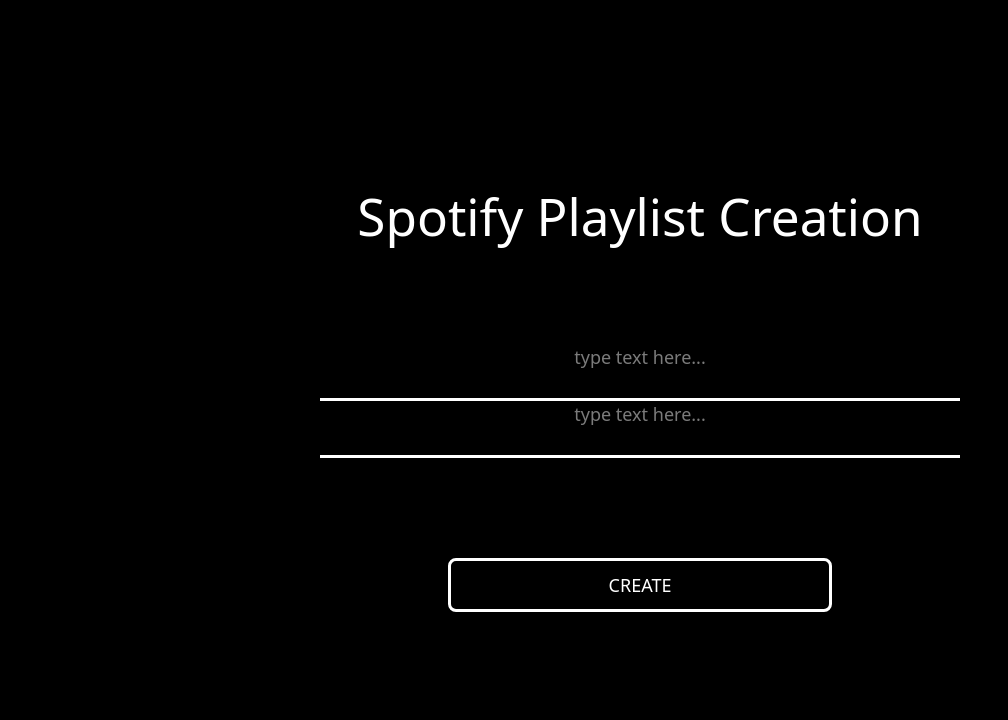
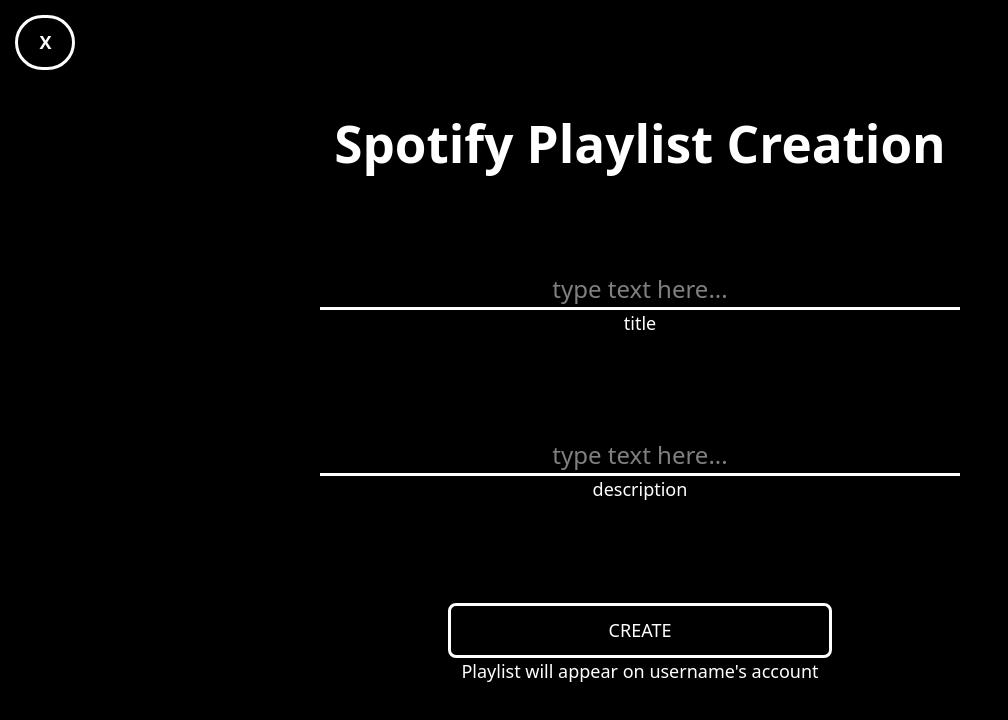
Before and after one commit to diuekwx/IPUTYOUON, a React (Vite) app: page /playlist-creation in a window 1280 px wide. Shown: the top 720 px of the page, without its empty margins (0-1008 px from the left). Built offline with nearby package versions, Linux system fonts and the light colour scheme.

Commit message:
update playlist creation page

```diff
--- a/src/Components/PlaylistCreation.css
+++ b/src/Components/PlaylistCreation.css
@@ -6,6 +6,13 @@
     height: 100vh;
     width: 100vw;
     gap: 100px;
+}
+
+.playlist-creation div {
+    display: flex;
+    flex-direction: column;
+    justify-content: center;
+    align-items: center;
 }
 
 .playlist-creation h1 {
@@ -33,8 +40,33 @@
     resize: none;
     border: none;
     border-bottom: 3px solid white;
-    color: whitesmoke;
-    font-size: 18px;
+    color: white;
+    font-size: 24px;
     text-align: center;
     width: 50vw;
 }
+
+.playlist-creation textarea:focus {
+    outline: none;
+}
+
+.playlist-creation p {
+    width: 50vw;
+    text-align: center;
+    font-size: 18px;
+    color: white;
+}
+
+.playlist-creation .cancel {
+    position: absolute;
+    width: 60px;
+    border-radius: 50px;
+    text-align: center;
+    top: 15px;
+    left: 15px;
+}
+
+.playlist-creation .cancel:hover {
+    border-color: hotpink;
+    color: hotpink;
+}
--- a/src/Components/PlaylistCreation.tsx
+++ b/src/Components/PlaylistCreation.tsx
@@ -1,5 +1,6 @@
 import { useState, useEffect } from "react";
 import { useSearchParams } from 'react-router-dom';
+import { useNavigate } from 'react-router-dom';
 import './PlaylistCreation.css';
 
 export default function PlaylistCreation() {
@@ -8,6 +9,7 @@ export default function PlaylistCreation() {
     const [desc, setDesc] = useState('');
     const [searchParams] = useSearchParams();
     const sessionId = searchParams.get('session');
+    const navigate = useNavigate();
 
 
     const printStuff = () => {
@@ -53,22 +55,35 @@ export default function PlaylistCreation() {
 
     return (
         <div className="playlist-creation">
-            <h1>Spotify Playlist Creation</h1>
+            <h1><b>Spotify Playlist Creation</b></h1>
 
             <div>
                 <textarea id="title"
                     value={name}
                     onChange={(e) => setName(e.target.value)}
-                placeholder="type text here...">
+                    placeholder="type text here..."
+                    rows={1}>
                 </textarea>
+                <p>title</p>
+            </div>
+
+            <div>
                 <textarea id="description"
                     value={desc}
                     onChange={(e) => setDesc(e.target.value)}
-                placeholder="type text here...">
+                    placeholder="type text here..."
+                    rows={1}>
                 </textarea>
+                <p>description</p>
             </div>
 
+            <div>
                 <button onClick={createPlaylistz}>CREATE</button>
+                <p>Playlist will appear on username's account</p>
+            </div>
+
+
+            <button className="cancel" onClick={() => navigate('/Home')}><b>X</b></button>
 
         </div>
     );
```
Lines whose indentation alone changed are shown as unchanged.
